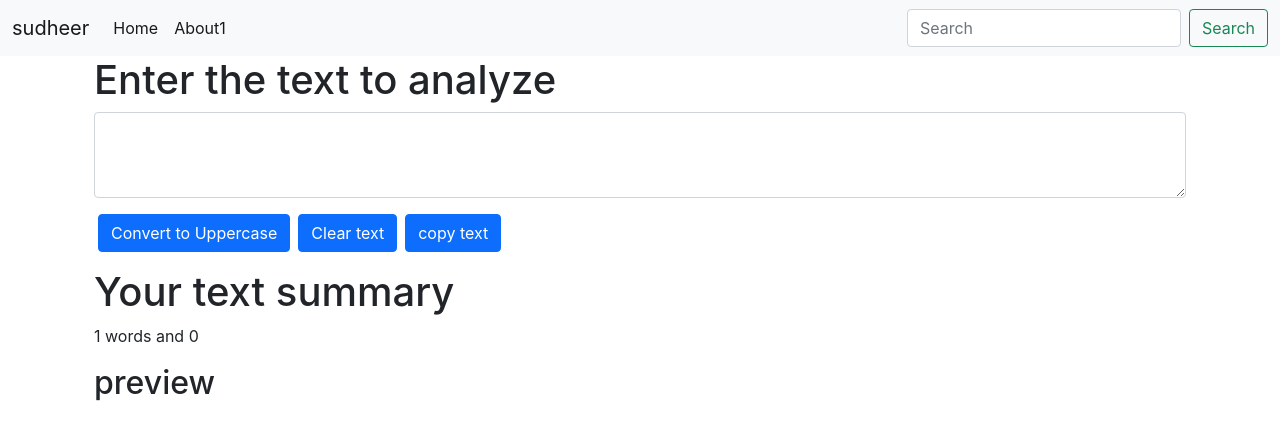
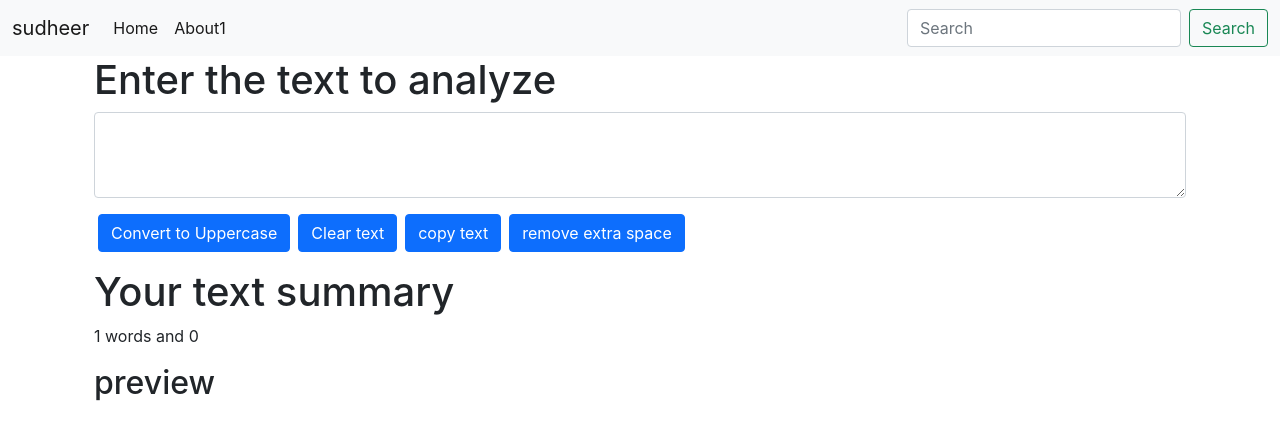
Before and after one commit to sudhida07/My-app, a React (Create React App) app: page / in a window 1280 px wide. Shown: the top 440 px of the page. Built offline with nearby package versions, Linux system fonts and the light colour scheme.

Commit message:
rmove extraspace

```diff
--- a/src/components/TextForm.js
+++ b/src/components/TextForm.js
@@ -20,6 +20,10 @@
         navigator.clipboard.writeText(textData.value);
 
     }
+    const handleExtraSpace=()=>{
+        let newText=text.split(/[ ]+/);
+        setText(newText.join(" "));
+    }
 
     return (
        <>
@@ -31,6 +35,7 @@
         <button className='btn btn-primary mx-1' onClick={handleUpClick}>Convert to Uppercase</button>
         <button className='btn btn-primary mx-1' onClick={handleClearText}>Clear text</button>
         <button className='btn btn-primary mx-1' onClick={handleCopyText}>copy text</button>
+        <button className='btn btn-primary mx-1' onClick={handleExtraSpace}>remove extra space</button>
         </div>
 
         <div className="container my-3">
```
